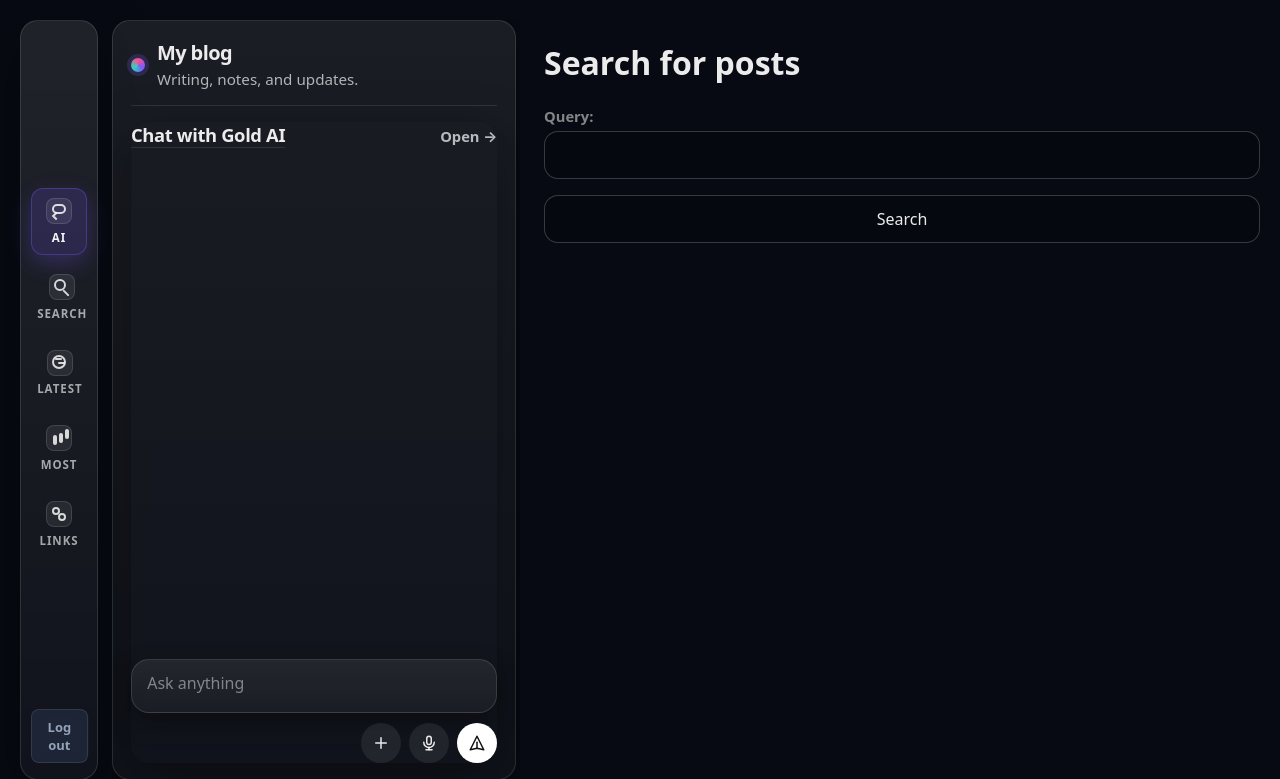
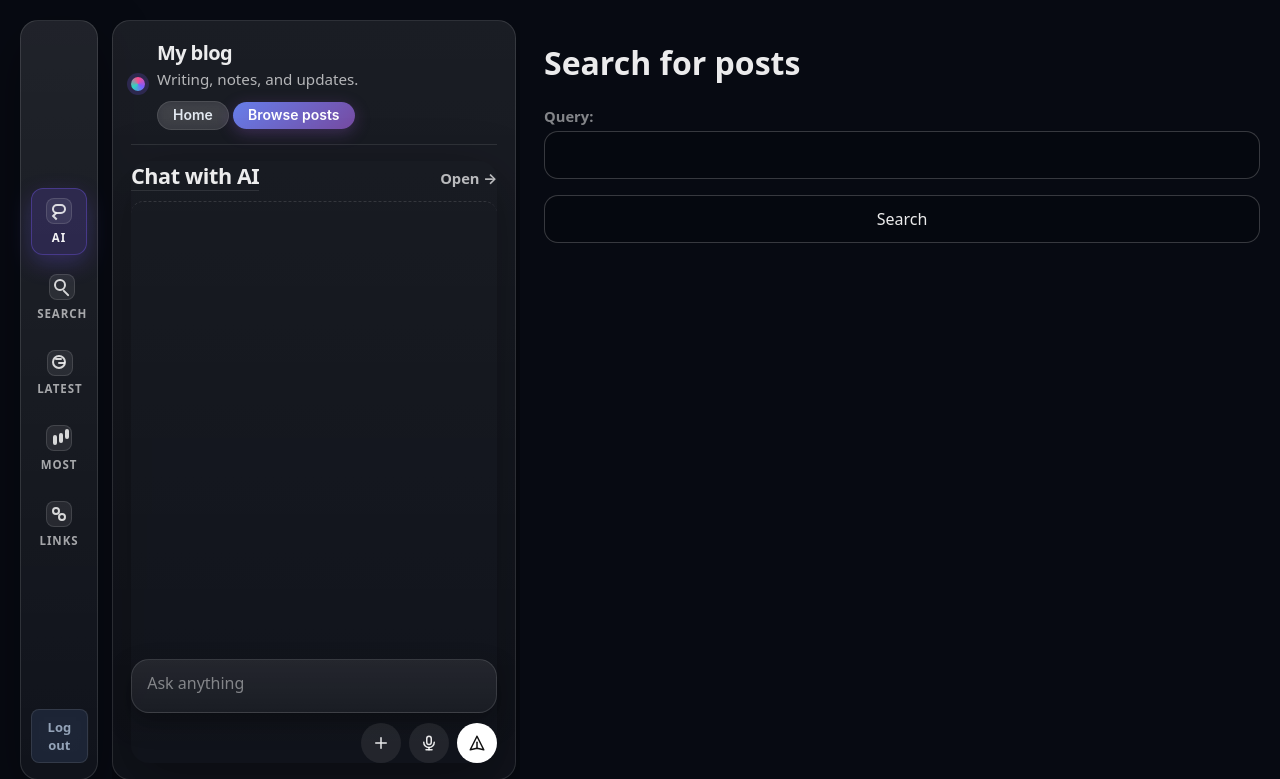
Before and after one commit to worku404/django-blog-platform, a Django app: page /search/ in a window 1280 px wide. Shown: the top 779 px of the page. Run offline with Django 5.2, Linux system fonts and the light colour scheme; a user stored in the database is signed in; data comes from the database, SQL or seed files in the repository; some libraries are stand-ins or nearby versions.

Commit message:
Change the UI components

```diff
--- a/gold_blog/blog/static/blog/css/blog.css
+++ b/gold_blog/blog/static/blog/css/blog.css
@@ -198,8 +198,10 @@ body {
   border: none;
   cursor: pointer;
   transition: all 0.3s cubic-bezier(0.25, 0.8, 0.25, 1);
-  padding: 10px 24px;
+  padding: 5px 15px;
   line-height: 1.2;
+  margin-bottom: 0;
+  margin-top: 10px;
 }
 
 /* Hover lift effect for all buttons */
@@ -318,7 +320,7 @@ body {
 .sidebar__heading {
   margin: 0 0 0.65rem 0;
   letter-spacing: -0.02em;
-  font-size: 1.15rem;
+  font-size: 1.35rem;
   border-bottom: 1px solid rgba(255, 255, 255, 0.1);
 }
 .sidebar__more {
@@ -339,7 +341,6 @@ body {
   margin: 0;
   display: grid;
 }
-
 .sidebar__link {
   display: grid;
   grid-template-columns: 10px 1fr;
@@ -533,8 +534,8 @@ input:focus,
 textarea:focus,
 select:focus {
   outline: none;
-  box-shadow: 0 0 0 4px rgba(124, 92, 255, 0.28);
-  border-color: rgba(124, 92, 255, 0.45);
+  /* box-shadow: 0 0 0 4px rgba(124, 92, 255, 0.28);
+  border-color: rgba(124, 92, 255, 0.45); */
 }
 
 .errorlist {
@@ -680,7 +681,7 @@ a:hover {
 /* The Heart Icon (CSS only) */
 /* We use ::before so your JS .innerHTML doesn't delete the icon */
 .like-btn::before {
-  content: "â™¥"; /* Unicode Heart */
+  content: "♥"; /* Unicode Heart */
   font-size: 18px;
   line-height: 1;
   transition: transform 0.2s cubic-bezier(0.175, 0.885, 0.32, 1.275);
--- a/gold_blog/blog/static/blog/css/detail.css
+++ b/gold_blog/blog/static/blog/css/detail.css
@@ -379,5 +379,5 @@
 }
 /* Keep layout consistent with blog.css so the sidebar rail isn't overridden. */
 .post{
-  margin-right: 10px;
+  margin: 0 auto;
 }
--- a/gold_blog/blog/static/blog/css/llm_widget.css
+++ b/gold_blog/blog/static/blog/css/llm_widget.css
@@ -13,6 +13,7 @@
   padding: 0.75rem 0.9rem;
   border-radius: 16px;
   background: transparent;
+  border-top: 1px dashed rgba(255, 255, 255, 0.12);
   min-height: 0;
   overscroll-behavior: contain;
 }
@@ -29,7 +30,6 @@
   font-weight: 700;
   letter-spacing: 0.08em;
   text-transform: uppercase;
-  color: rgba(255, 255, 255, 0.55);
 }
 .llm-chat-user{
   color: aqua;
--- a/gold_blog/blog/templates/blog/base.html
+++ b/gold_blog/blog/templates/blog/base.html
@@ -106,6 +106,16 @@
                     <p class="sidebar__subtitle">
                       Writing, notes, and updates.
                     </p>
+                    <span>
+                      <a class="btn-pill btn-dark" href="{% url 'blog:home' %}"
+                    >Home</a>
+                    </span>
+                    <span>
+                       <a
+                    class="btn-pill btn-purple"
+                    href="{% url 'blog:post_list' %}"
+                    >Browse posts</a>
+                    </span>
                   </div>
                 </div>
 
@@ -116,7 +126,7 @@
                   class="llm__sidebarcard sidebar__card"
                 >
                   <div class="sidebar__sectionhead">
-                    <h3 class="sidebar__heading">Chat with Gold AI</h3>
+                    <h3 class="sidebar__heading">Chat with AI</h3>
                     <a class="sidebar__more" href="{% url 'blog:llm_page' %}">Open &rarr;</a
                     >
                   </div>
@@ -140,7 +150,7 @@
                       >All &rarr;</a
                     >
                   </div>
-                  <div class="sidebar__content">{% show_latest_posts 3 %}</div>
+                  <div class="sidebar__content">{% show_latest_posts 5 %}</div>
                 </section>
 
                 <section
--- a/gold_blog/blog/templates/blog/post/llm_page.html
+++ b/gold_blog/blog/templates/blog/post/llm_page.html
@@ -10,7 +10,7 @@
 <section class="llm-page">
   <div class="llm-page__header">
     <a href="{% url 'blog:post_list' %}" class="llm-back-link">&larr; Back</a>
-    <h1 class="llm-page__title">Chat with Gold AI</h1>
+    <h1 class="llm-page__title">Chat with AI</h1>
   </div>
   <div id="history-container" class="llm-chat-history" aria-live="polite"></div>
   {% include "blog/post/includes/llm_chat_component.html" %}
--- a/gold_blog/blog/templatetags/blog_tags.py
+++ b/gold_blog/blog/templatetags/blog_tags.py
@@ -16,7 +16,7 @@ def total_posts():
     return Post.published.count()
 
 @register.simple_tag
-def get_most_commented_posts(count = 3):
+def get_most_commented_posts(count = 5):
     return Post.published.annotate(
         total_comments = Count('comments')
     ).order_by('-total_comments')[:count]
```
